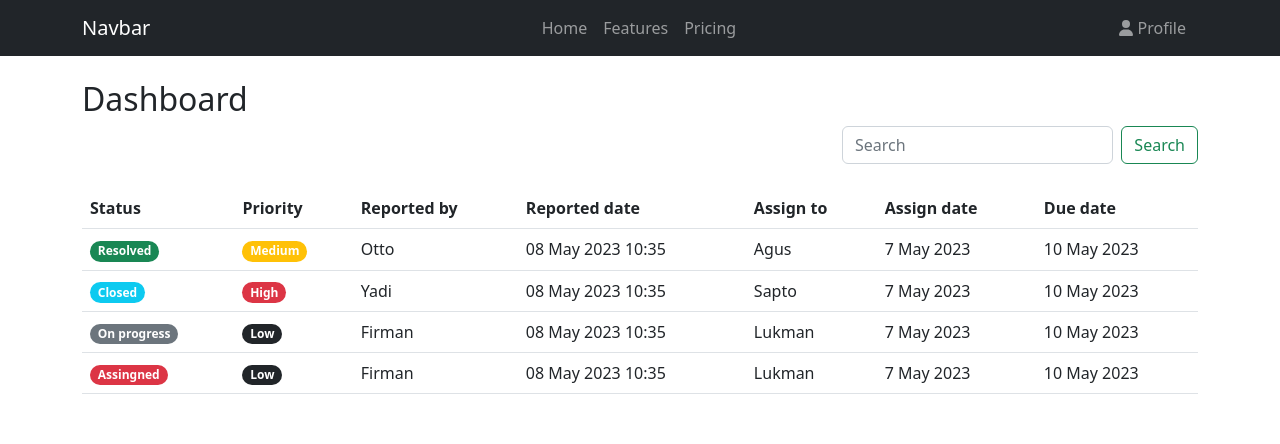
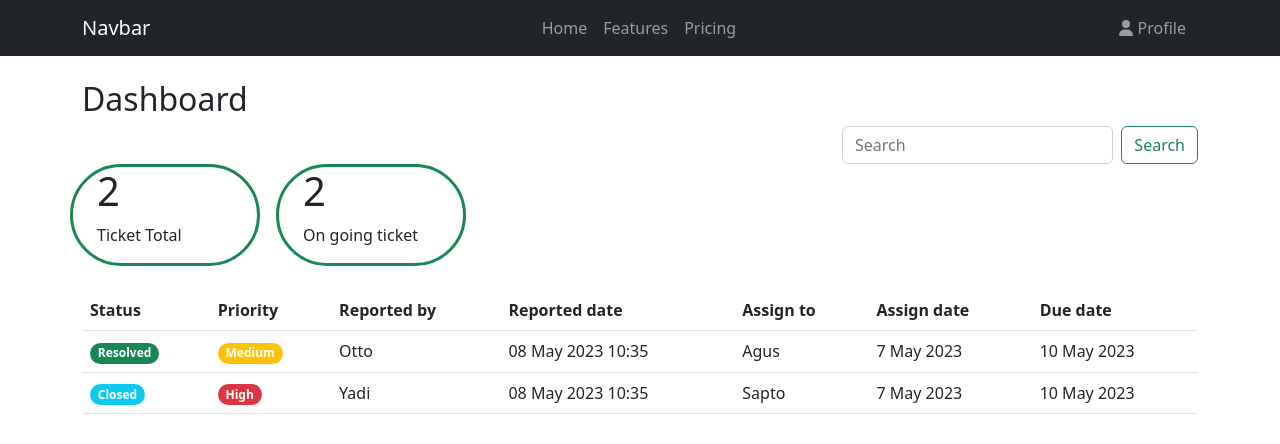
Before and after one commit to arachaman/dashboard1, a React (Create React App) app: page / in a window 1280 px wide. Shown: the top 444 px of the page. Built offline with nearby package versions, Linux system fonts and the light colour scheme.

Commit message:
first commit

```diff
--- a/src/App.jsx
+++ b/src/App.jsx
@@ -2,6 +2,7 @@ import './App.css';
 import Nav from './pages/components/Navigation'
 import SearchBox from './pages/components/SearchBox';
 import Table from './pages/components/Tables';
+import TotalTicket from './pages/components/TotalTicket';
 
 
 function App() {
@@ -14,6 +15,9 @@ function App() {
         <h2>Dashboard</h2>
         <SearchBox/>
      </section>
+     <section>
+      <TotalTicket/>
+     </section>
      <section className='mt-4'>
       <Table/>
      </section>
--- a/src/pages/components/Tables.jsx
+++ b/src/pages/components/Tables.jsx
@@ -36,24 +36,6 @@ const Tables = () => {
           <td>7 May 2023</td>
           <td>10 May 2023</td>
         </tr>
-        <tr>
-          <td><Badge pill bg='secondary'>On progress</Badge></td>
-          <td><Badge pill bg='dark'>Low</Badge></td>
-          <td>Firman</td>
-          <td>08 May 2023 10:35</td>
-          <td>Lukman</td>
-          <td>7 May 2023</td>
-          <td>10 May 2023</td>
-        </tr>
-        <tr>
-          <td><Badge pill bg='danger'>Assingned</Badge></td>
-          <td><Badge pill bg='dark'>Low</Badge></td>
-          <td>Firman</td>
-          <td>08 May 2023 10:35</td>
-          <td>Lukman</td>
-          <td>7 May 2023</td>
-          <td>10 May 2023</td>
-        </tr>
       </tbody>
       </Table>
       </Container>
--- /dev/null
+++ b/src/pages/components/TotalTicket.jsx
@@ -0,0 +1,24 @@
+import React from 'react'
+import style from '../css/panel.css'
+import {Row, Col, Container} from 'react-bootstrap'
+
+const TotalTicket = () => {
+  return (
+    <div >
+      <Container>
+        <Row>
+          <Col md={{span: 2}} className='border border-3 border-success rounded-pill ps-4 me-3'>
+            <h1>2</h1>
+            <p>Ticket Total</p>
+          </Col>
+          <Col md={{span: 2}} className='border border-3 border-success rounded-pill ps-4'>
+            <h1>2</h1>
+            <p>On going ticket</p>
+          </Col>
+        </Row>
+      </Container>
+    </div>
+  )
+}
+
+export default TotalTicket
--- /dev/null
+++ b/src/pages/css/panel.css
@@ -0,0 +1,4 @@
+.panel{
+  border: 1px solid;
+  padding: 30px 10px 10px 10px ;
+}
```
